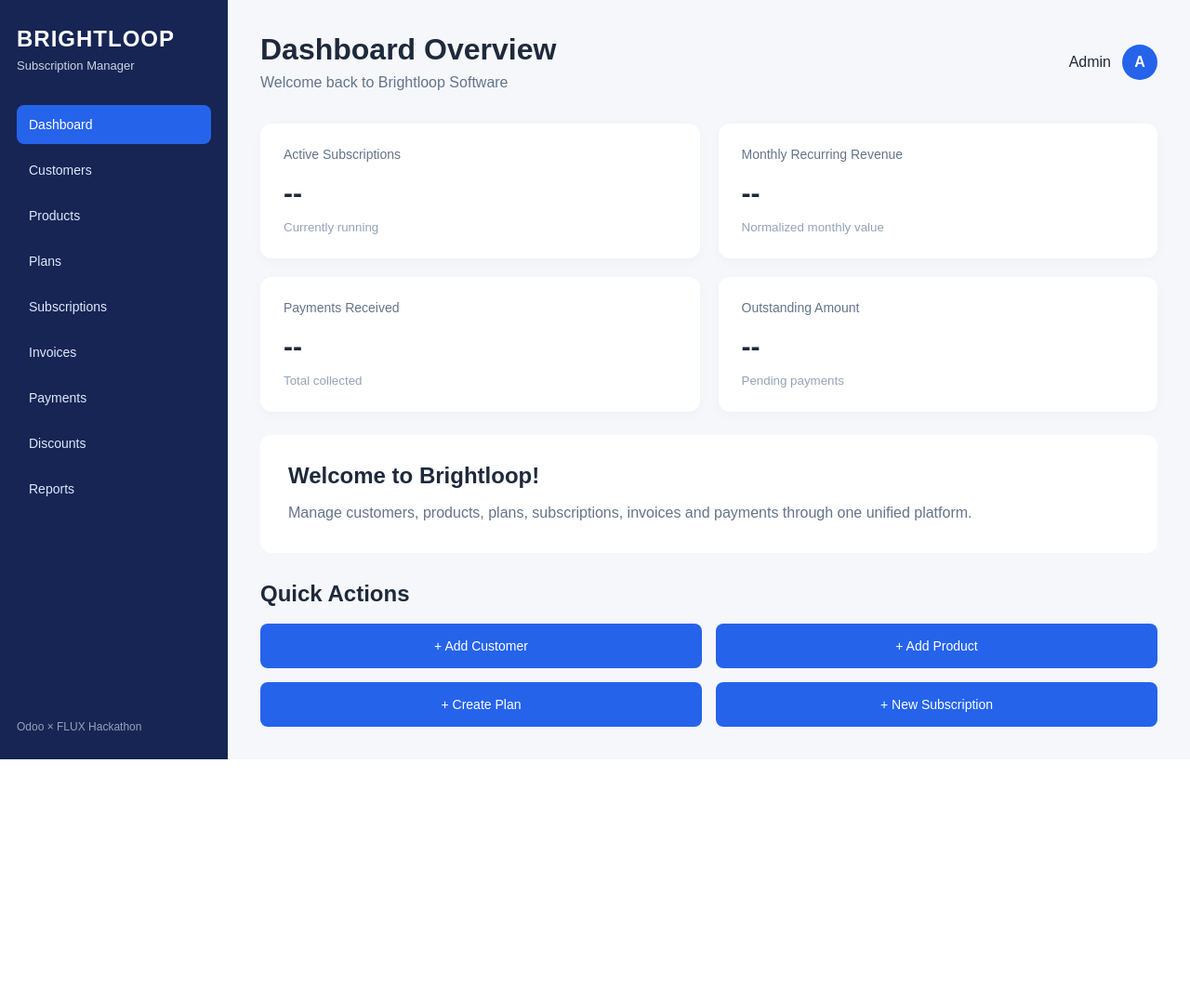
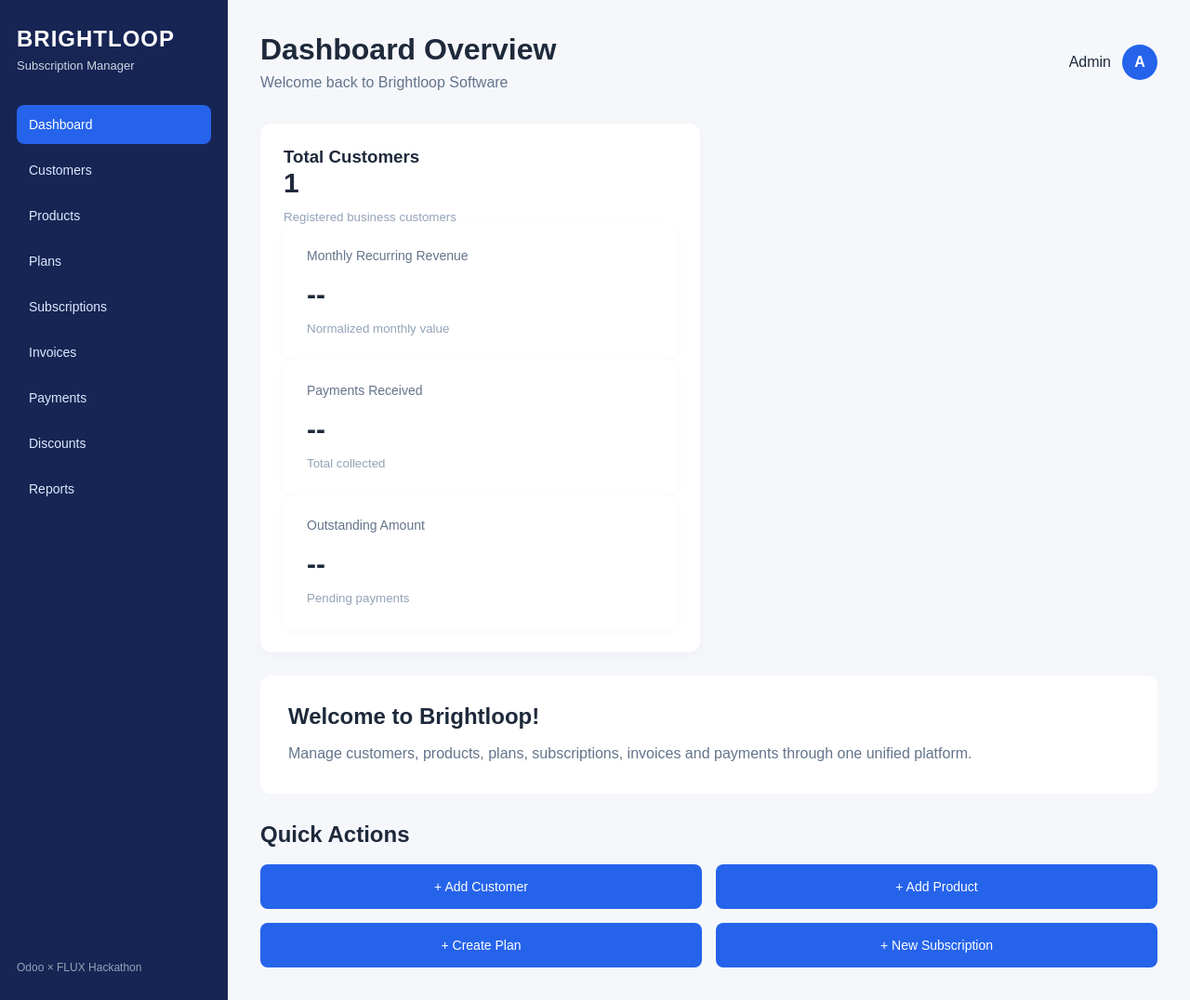
Before and after one commit to harshtech60-cloud/odoo-hackathon-2026, a Flask app: template templates/dashboard.html in a window 1280 px wide. Shown: the whole page at 93% size. Before the commit the page ends 817 px from the top, so only its background shows below. Run offline with Flask 3, Linux system fonts and the light colour scheme; the template is opened without the code that fills it: most values are stand-ins (such as "Sample title", 1, 10 or a date in 2020); parts of the project's set-up code (start-up, migrations or seed data) failed here and were passed over.

Commit message:
Remove Active Subscriptions card from dashboard
Removed 'Active Subscriptions' card from dashboard.

```diff
--- a/templates/dashboard.html
+++ b/templates/dashboard.html
@@ -59,12 +59,11 @@
 
             <section class="cards">
 
-                <div class="card">
-                    <p>Active Subscriptions</p>
-                    <h2>--</h2>
-                    <small>Currently running</small>
-                </div>
-
+               <div class="card">
+                   <h3>Total Customers</h3>
+                   <h2>{{ total_customers }}</h2>
+                   <small>Registered business customers</small>
+                <div>
                 <div class="card">
                     <p>Monthly Recurring Revenue</p>
                     <h2>--</h2>
```
